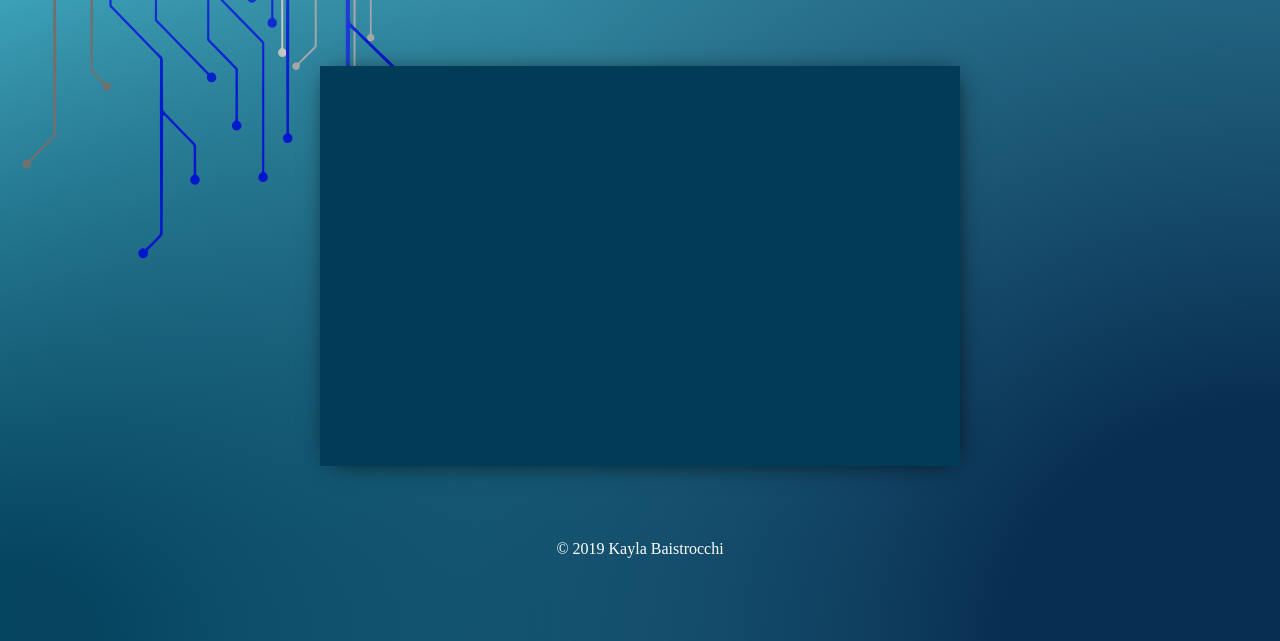
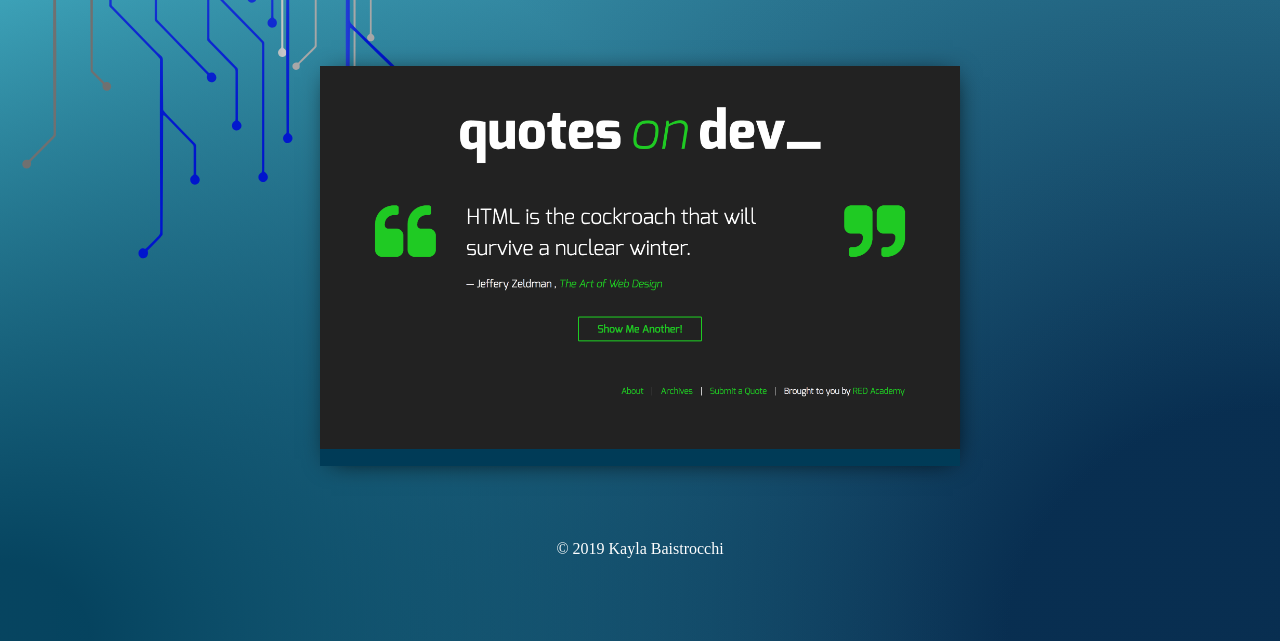
Before and after one commit to kbaistrocchi/my-portfolio, a plain HTML site: page index.html in a window 1280 px wide. Shown: the part 455-1096 px from the top of the page. Drawn offline with nearby package versions, Linux system fonts and the light colour scheme; a web font is replaced by a local one.

Commit message:
feat: apply flickity and one project screenshot

```diff
--- a/index.html
+++ b/index.html
@@ -23,7 +23,9 @@
 
     <main>
         <section class="project-carousel-container">
-            <div class="project-cell"></div>
+            <div class="project-cell">
+                <img src="images/quotes-screenshot.png" alt="quotes on dev website screenshot">
+            </div>
             <div class="project-cell"></div>
             <div class="project-cell"></div>
         </section>
--- a/main.js
+++ b/main.js
@@ -1,4 +1,12 @@
 (function() {
-    console.log('the query be workin')
+
+
+    // Flickity
+    $('.project-carousel-container').flickity({
+        // options
+        cellAlign: 'left',
+        contain: true
+      });
+
 
 })(jQuery);
--- a/style.css
+++ b/style.css
@@ -59,9 +59,12 @@ header h1 {
     box-shadow: 2px 2px 25px -9px;
 }
 
-div img {
-    transform: rotate(90deg);
+.project-carousel-container div {
+    max-width: 100%;
+}
 
+.project-carousel-container img {
+    width: 100%;
 }
 
 footer {
```
